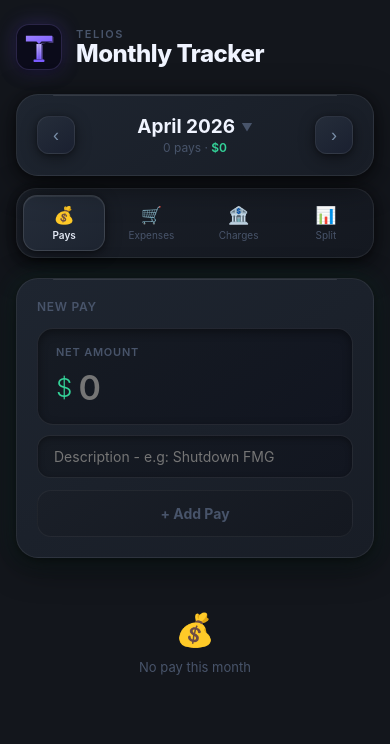
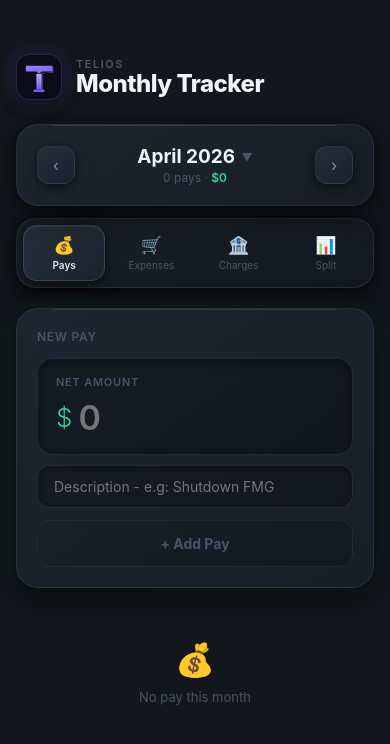
Before and after one commit to kamark7/Telios, a React (Vite) app: page / in a window 390 px wide. Shown: the top 744 px of the page. Built offline with nearby package versions, Linux system fonts and the light colour scheme.

Commit message:
fix: increase top padding for iPhone notch

```diff
--- a/src/App.jsx
+++ b/src/App.jsx
@@ -331,7 +331,7 @@ export default function App() {
   }
 
   return (
-    <div style={{fontFamily:F, background:P.bg, minHeight:"100vh", color:P.text, padding:"24px 16px 48px", maxWidth:"440px", margin:"0 auto"}}>
+    <div style={{fontFamily:F, background:P.bg, minHeight:"100vh", color:P.text, padding:"54px 16px 48px", maxWidth:"440px", margin:"0 auto"}}>
 
       <div style={{marginBottom:"24px", display:"flex", alignItems:"center", gap:"14px"}}>
         <div style={{width:"46px", height:"46px", borderRadius:"13px", flexShrink:0, background:"#0B0B1A", display:"flex", alignItems:"center", justifyContent:"center", boxShadow:"0 0 20px rgba(123,92,255,0.25), " + liftSm, border:"1px solid rgba(167,139,250,0.2)"}}>
```
